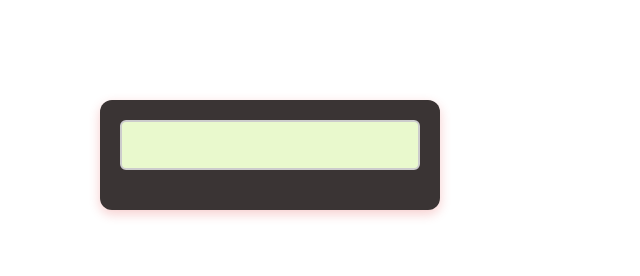
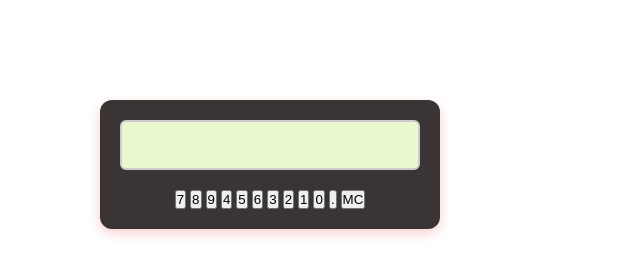
Before and after one commit to Tejas-63/calculator, a plain HTML site: page index.html in a window 1280 px wide. Shown: the whole page, without its empty margins (0-640 px from the left). Drawn offline with Linux system fonts and the light colour scheme.

Commit message:
added a calculator number buttons

```diff
--- a/index.html
+++ b/index.html
@@ -43,6 +43,22 @@
     <div class="calculator">
 
         <input class="display">
+        <div class="buttons">
+            <button class="button">7</button>
+            <button class="button">8</button>
+            <button class="button">9</button>
+
+            <button class="button">4</button>
+            <button class="button">5</button>
+            <button class="button">6</button>
+
+            <button class="button">3</button>
+            <button class="button">2</button>
+            <button class="button">1</button>
+            <button class="button">0</button>
+            <button class="button">.</button>
+            <button class="button">MC</button>
+       </div>
     </div>
 </body>
 </html>
```
